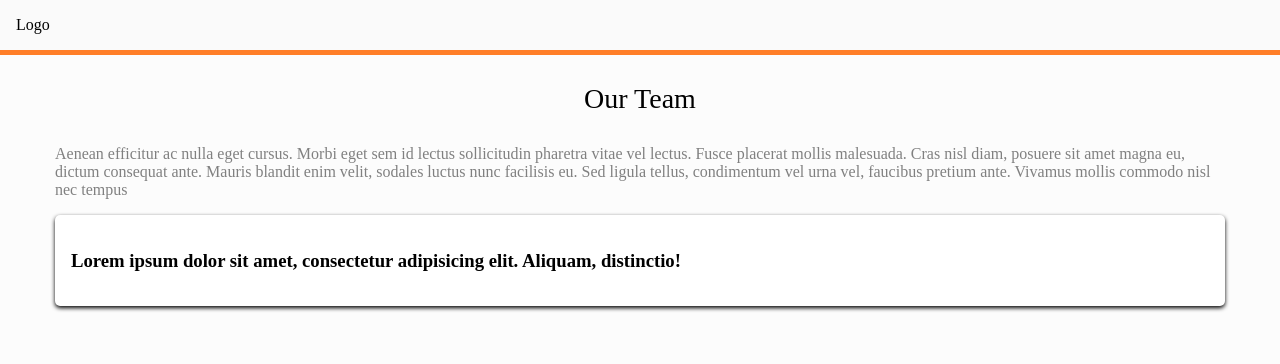
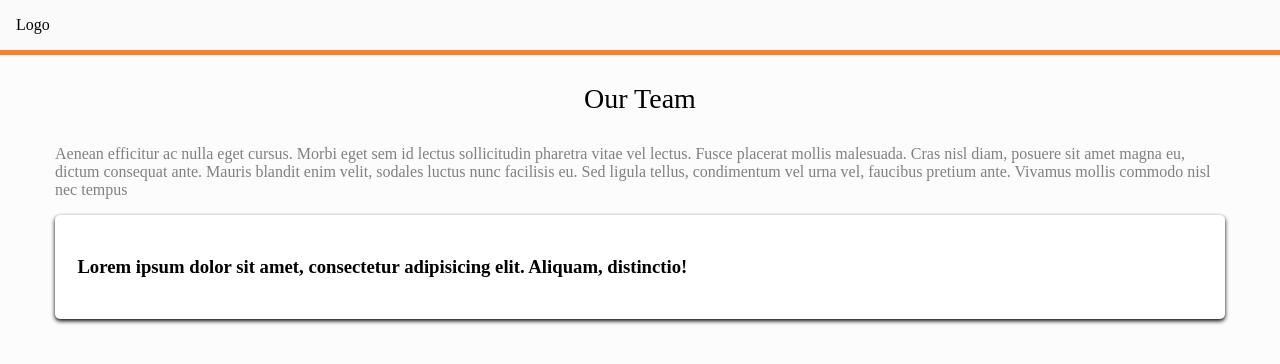
Before and after one commit to tarekgabarin/technical_test, a React (Create React App) app: page / in a window 1280 px wide. Shown: the top 364 px of the page. Built offline with nearby package versions, Linux system fonts and the light colour scheme.

Commit message:
tweaked card padding

```diff
--- a/src/components/Card/Card.js
+++ b/src/components/Card/Card.js
@@ -6,7 +6,7 @@ const Card = styled.div`
     display: flex;
     -webkit-flex-direction: row;
     flex-direction: row;
-    padding: 1em;
+    padding: 1.4em;
     opacity: 100%;
     box-shadow: 0px 2px 4px 0px;
     border-radius: 5px;
```
